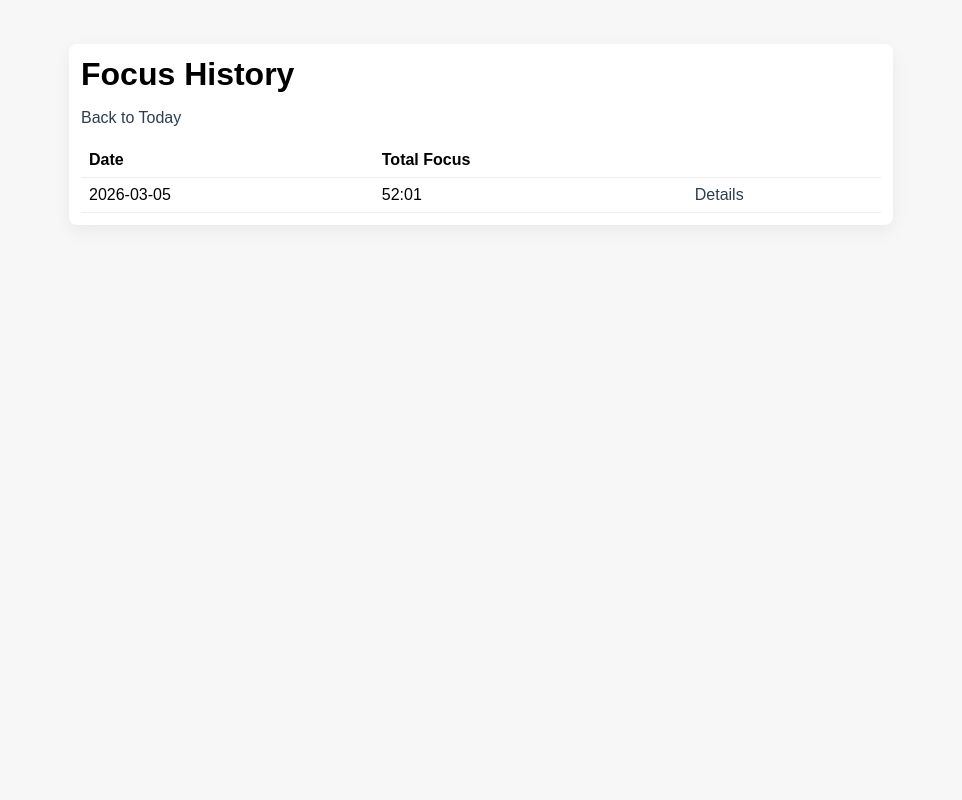
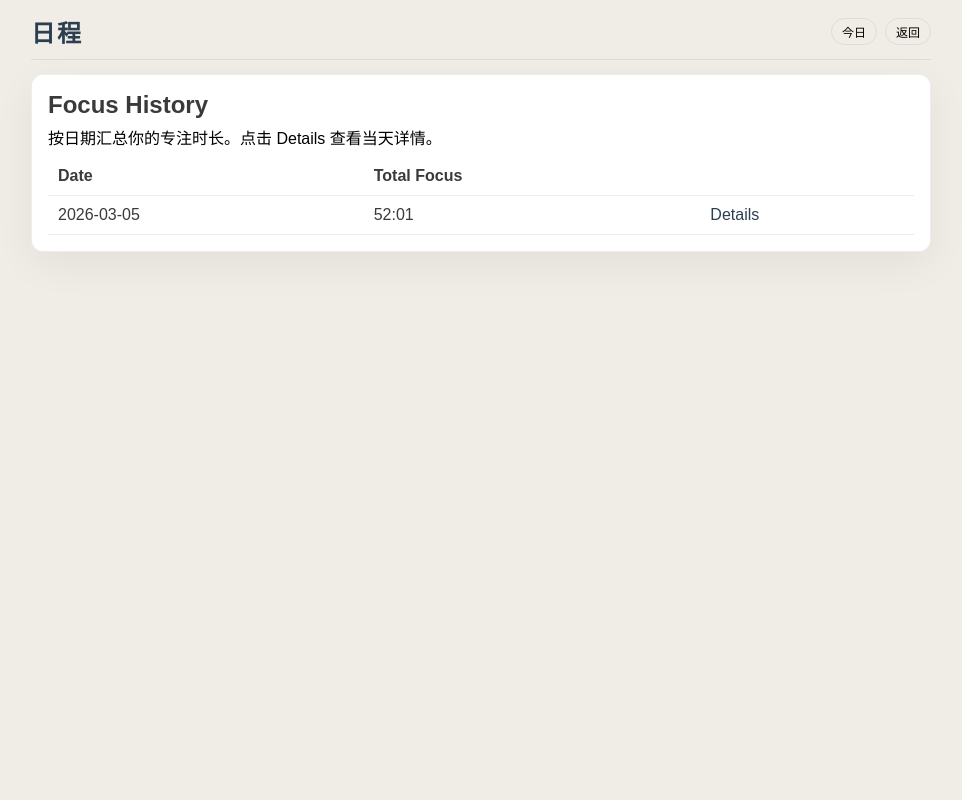
Before and after one commit to probabilityzero/todolist, a Flask app: page /history in a window 1280 px wide. Shown: the whole page, without its empty margins (159-1121 px from the left). Run offline with Flask 3, Linux system fonts and the light colour scheme; data comes from the database, SQL or seed files in the repository; both versions use the stored data as it was after the commit.

```diff
--- a/templates/history.html
+++ b/templates/history.html
@@ -2,21 +2,37 @@
 <html lang="en">
 <head>
     <meta charset="utf-8">
-    <title>History</title>
+    <title>History — {{ summary[0].date if summary else '' }}</title>
     <meta name="viewport" content="width=device-width,initial-scale=1">
     <style>
-        body{font-family:Arial,Helvetica,sans-serif;padding:24px;background:#f7f7f7}
-        .card{background:#fff;padding:12px;border-radius:8px;box-shadow:0 6px 18px rgba(0,0,0,0.06);max-width:800px;margin:12px auto}
-        h1{margin:0 0 12px 0}
-        table{width:100%;border-collapse:collapse}
-        td,th{padding:8px;border-bottom:1px solid #eee;text-align:left}
-        a{color:#2c3e50;text-decoration:none}
+        /* copied minimal styles from index for consistent look */
+        *{box-sizing:border-box;outline:none;margin:0;padding:0}
+        :root{--bg:#f0ede6;--text:#3a3a3a;--card:rgba(255,255,255,0.1);--muted:#000;--accent:#2c3e50;--panel:#fff;--border:rgba(0,0,0,0.07);--shadow:rgba(0,0,0,0.06);--radius:9px}
+        body{font-family:'Noto Sans SC',sans-serif;background:var(--bg);color:var(--text);min-height:100vh;padding:14px}
+        .app{max-width:900px;margin:0 auto}
+        .topbar{display:flex;align-items:center;gap:10px;border-bottom:1px solid var(--border);padding-bottom:10px;margin-bottom:14px}
+        .logo{font-family:'Cinzel',serif;font-size:1.5rem;color:var(--accent);letter-spacing:2px;font-weight:700}
+        .pill-btn{background:none;border:1px solid var(--border);padding:4px 10px;border-radius:20px;cursor:pointer;color:var(--muted);font-size:.75rem}
+        .card{background:var(--panel);padding:16px;border-radius:12px;border:1px solid var(--border);box-shadow:0 12px 40px var(--shadow)}
+        table{width:100%;border-collapse:collapse;margin-top:8px}
+        th,td{padding:10px;border-bottom:1px solid var(--border);text-align:left}
+        a{color:var(--accent);text-decoration:none}
+        .muted{color:var(--muted)}
     </style>
 </head>
 <body>
-    <div class="card">
-        <h1>Focus History</h1>
-        <p><a href="/">Back to Today</a></p>
+    <div class="app">
+        <header class="topbar">
+            <span class="logo">日程</span>
+            <div style="margin-left:auto;display:flex;gap:8px;align-items:center;">
+                <a class="pill-btn" href="/">今日</a>
+                <button class="pill-btn" onclick="location.href='/'">返回</button>
+            </div>
+        </header>
+
+        <main class="card">
+            <h2 style="margin-bottom:6px">Focus History</h2>
+            <p class="muted">按日期汇总你的专注时长。点击 Details 查看当天详情。</p>
             <table>
                 <thead>
                     <tr><th>Date</th><th>Total Focus</th><th></th></tr>
@@ -28,9 +44,12 @@
                         <td>{{ row.fmt }}</td>
                         <td><a href="/history/{{ row.date }}">Details</a></td>
                     </tr>
+                {% else %}
+                    <tr><td colspan="3" class="muted">No sessions recorded yet.</td></tr>
                 {% endfor %}
                 </tbody>
             </table>
+        </main>
     </div>
 </body>
 </html>
```
Also changed, not shown: todo.db. Lines whose indentation alone changed are shown as unchanged.
